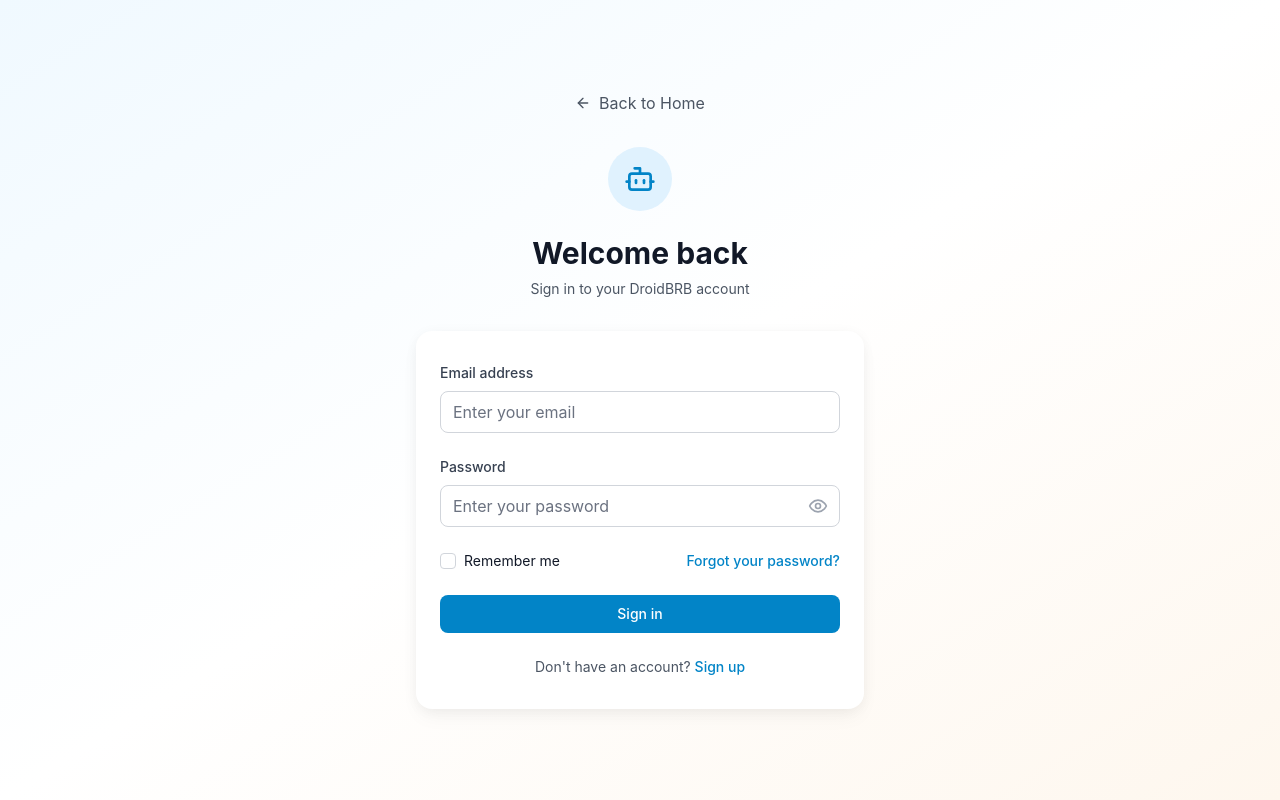
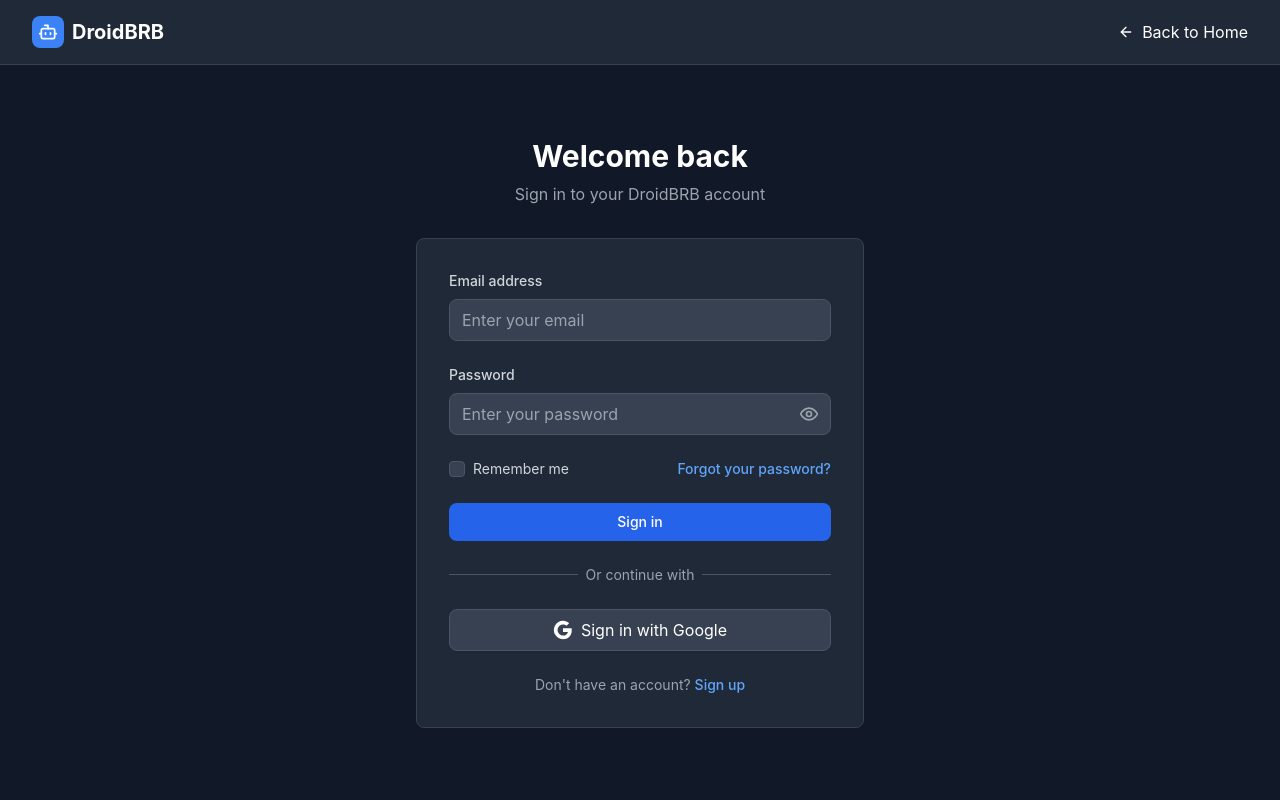
Before and after one commit to falcon766/droidbrb, a React (Create React App) app in the folder client/: page /login in a window 1280 px wide. Shown: the top 800 px of the page. Built offline with nearby package versions, Linux system fonts and the light colour scheme; no server answers.

Commit message:
Add Google authentication and update login page to dark theme

```diff
--- a/client/src/pages/LoginPage.tsx
+++ b/client/src/pages/LoginPage.tsx
@@ -11,7 +11,8 @@
 const LoginPage: React.FC = () => {
   const [showPassword, setShowPassword] = useState(false);
   const [isLoading, setIsLoading] = useState(false);
-  const { login } = useAuth();
+  const [isGoogleLoading, setIsGoogleLoading] = useState(false);
+  const { login, loginWithGoogle } = useAuth();
   const navigate = useNavigate();
   const location = useLocation();
 
@@ -36,49 +37,71 @@
     }
   };
 
+  const handleGoogleLogin = async () => {
+    setIsGoogleLoading(true);
+    try {
+      await loginWithGoogle();
+      toast.success('Welcome back!');
+      navigate(from, { replace: true });
+    } catch (error: any) {
+      toast.error(error.message || 'Failed to login with Google');
+    } finally {
+      setIsGoogleLoading(false);
+    }
+  };
+
   return (
     <>
       <Helmet>
         <title>Login - DroidBRB</title>
       </Helmet>
 
-      <div className="min-h-screen bg-gradient-to-br from-primary-50 via-white to-accent-50 flex items-center justify-center py-12 px-4 sm:px-6 lg:px-8">
-        <div className="max-w-md w-full space-y-8">
+      <div className="min-h-screen bg-gray-900 flex flex-col">
+        {/* Header */}
+        <header className="bg-gray-800 border-b border-gray-700">
+          <div className="max-w-7xl mx-auto px-4 sm:px-6 lg:px-8">
+            <div className="flex justify-between items-center h-16">
+              {/* Logo */}
+              <Link to="/" className="flex items-center space-x-2">
+                <div className="w-8 h-8 bg-blue-500 rounded-lg flex items-center justify-center">
+                  <Bot className="h-5 w-5 text-white" />
+                </div>
+                <span className="text-xl font-bold text-white">DroidBRB</span>
+              </Link>
+
+              {/* Back to Home */}
+              <Link
+                to="/"
+                className="flex items-center space-x-2 text-white hover:text-blue-400 transition-colors"
+              >
+                <ArrowLeft className="h-4 w-4" />
+                <span>Back to Home</span>
+              </Link>
+            </div>
+          </div>
+        </header>
+
+        {/* Main Content */}
+        <div className="flex-1 flex items-center justify-center px-4 sm:px-6 lg:px-8">
           <motion.div
             initial={{ opacity: 0, y: 20 }}
             animate={{ opacity: 1, y: 0 }}
-            transition={{ duration: 0.5 }}
+            transition={{ duration: 0.6 }}
+            className="max-w-md w-full space-y-8"
           >
             <div className="text-center">
-              <Link to="/" className="inline-flex items-center space-x-2 text-gray-600 hover:text-primary-600 transition-colors mb-8">
-                <ArrowLeft className="h-4 w-4" />
-                <span>Back to Home</span>
-              </Link>
-
-              <div className="flex justify-center">
-                <div className="w-16 h-16 bg-primary-100 rounded-full flex items-center justify-center">
-                  <Bot className="h-8 w-8 text-primary-600" />
-                </div>
-              </div>
-
-              <h2 className="mt-6 text-3xl font-bold text-gray-900">
+              <h2 className="text-3xl font-bold text-white mb-2">
                 Welcome back
               </h2>
-              <p className="mt-2 text-sm text-gray-600">
+              <p className="text-gray-400">
                 Sign in to your DroidBRB account
               </p>
             </div>
-          </motion.div>
 
-          <motion.div
-            initial={{ opacity: 0, y: 20 }}
-            animate={{ opacity: 1, y: 0 }}
-            transition={{ duration: 0.5, delay: 0.1 }}
-            className="bg-white py-8 px-6 shadow-soft rounded-xl"
-          >
+            <div className="bg-gray-800 rounded-lg p-8 border border-gray-700">
                           <form className="space-y-6" onSubmit={handleSubmit(onSubmit)}>
                 <div>
-                <label htmlFor="email" className="block text-sm font-medium text-gray-700 mb-2">
+                  <label htmlFor="email" className="block text-sm font-medium text-gray-300 mb-2">
                     Email address
                   </label>
                   <input
@@ -92,18 +115,18 @@
                         message: 'Invalid email address',
                       },
                     })}
-                  className={`w-full px-3 py-2 border rounded-lg focus:outline-none focus:ring-2 focus:ring-primary-500 focus:border-transparent ${
-                    errors.email ? 'border-red-300' : 'border-gray-300'
+                    className={`w-full px-3 py-2 border rounded-lg focus:outline-none focus:ring-2 focus:ring-blue-500 focus:border-transparent bg-gray-700 text-white placeholder-gray-400 ${
+                      errors.email ? 'border-red-500' : 'border-gray-600'
                     }`}
                     placeholder="Enter your email"
                   />
                   {errors.email && (
-                  <p className="mt-1 text-sm text-red-600">{errors.email.message}</p>
+                    <p className="mt-1 text-sm text-red-400">{errors.email.message}</p>
                   )}
                 </div>
 
                 <div>
-                <label htmlFor="password" className="block text-sm font-medium text-gray-700 mb-2">
+                  <label htmlFor="password" className="block text-sm font-medium text-gray-300 mb-2">
                     Password
                   </label>
                   <div className="relative">
@@ -118,8 +141,8 @@
                           message: 'Password must be at least 6 characters',
                         },
                       })}
-                    className={`w-full px-3 py-2 pr-10 border rounded-lg focus:outline-none focus:ring-2 focus:ring-primary-500 focus:border-transparent ${
-                      errors.password ? 'border-red-300' : 'border-gray-300'
+                      className={`w-full px-3 py-2 pr-10 border rounded-lg focus:outline-none focus:ring-2 focus:ring-blue-500 focus:border-transparent bg-gray-700 text-white placeholder-gray-400 ${
+                        errors.password ? 'border-red-500' : 'border-gray-600'
                       }`}
                       placeholder="Enter your password"
                     />
@@ -136,7 +159,7 @@
                     </button>
                   </div>
                   {errors.password && (
-                  <p className="mt-1 text-sm text-red-600">{errors.password.message}</p>
+                    <p className="mt-1 text-sm text-red-400">{errors.password.message}</p>
                   )}
                 </div>
 
@@ -146,15 +169,15 @@
                       id="remember-me"
                       name="remember-me"
                       type="checkbox"
-                    className="h-4 w-4 text-primary-600 focus:ring-primary-500 border-gray-300 rounded"
+                      className="h-4 w-4 text-blue-600 focus:ring-blue-500 border-gray-600 rounded bg-gray-700"
                     />
-                  <label htmlFor="remember-me" className="ml-2 block text-sm text-gray-900">
+                    <label htmlFor="remember-me" className="ml-2 block text-sm text-gray-300">
                       Remember me
                     </label>
                   </div>
 
                   <div className="text-sm">
-                  <Link to="/forgot-password" className="font-medium text-primary-600 hover:text-primary-500">
+                    <Link to="/forgot-password" className="font-medium text-blue-400 hover:text-blue-300">
                       Forgot your password?
                     </Link>
                   </div>
@@ -164,7 +187,7 @@
                   <button
                     type="submit"
                     disabled={isLoading}
-                  className="group relative w-full flex justify-center py-2 px-4 border border-transparent text-sm font-medium rounded-lg text-white bg-primary-600 hover:bg-primary-700 focus:outline-none focus:ring-2 focus:ring-offset-2 focus:ring-primary-500 disabled:opacity-50 disabled:cursor-not-allowed transition-colors"
+                    className="group relative w-full flex justify-center py-2 px-4 border border-transparent text-sm font-medium rounded-lg text-white bg-blue-600 hover:bg-blue-700 focus:outline-none focus:ring-2 focus:ring-offset-2 focus:ring-blue-500 disabled:opacity-50 disabled:cursor-not-allowed transition-colors"
                   >
                     {isLoading ? (
                       <div className="flex items-center">
@@ -177,15 +200,53 @@
                   </button>
                 </div>
 
+                {/* Divider */}
+                <div className="relative">
+                  <div className="absolute inset-0 flex items-center">
+                    <div className="w-full border-t border-gray-600" />
+                  </div>
+                  <div className="relative flex justify-center text-sm">
+                    <span className="px-2 bg-gray-800 text-gray-400">Or continue with</span>
+                  </div>
+                </div>
+
+                {/* Google Sign In */}
+                <div>
+                  <button
+                    type="button"
+                    onClick={handleGoogleLogin}
+                    disabled={isGoogleLoading}
+                    className="w-full flex justify-center items-center px-4 py-2 border border-gray-600 rounded-lg shadow-sm bg-gray-700 text-white hover:bg-gray-600 focus:outline-none focus:ring-2 focus:ring-offset-2 focus:ring-blue-500 disabled:opacity-50 disabled:cursor-not-allowed transition-colors"
+                  >
+                    {isGoogleLoading ? (
+                      <div className="flex items-center">
+                        <div className="animate-spin rounded-full h-4 w-4 border-b-2 border-white mr-2"></div>
+                        Signing in...
+                      </div>
+                    ) : (
+                      <>
+                        <svg className="w-5 h-5 mr-2" viewBox="0 0 24 24">
+                          <path fill="currentColor" d="M22.56 12.25c0-.78-.07-1.53-.2-2.25H12v4.26h5.92c-.26 1.37-1.04 2.53-2.21 3.31v2.77h3.57c2.08-1.92 3.28-4.74 3.28-8.09z"/>
+                          <path fill="currentColor" d="M12 23c2.97 0 5.46-.98 7.28-2.66l-3.57-2.77c-.98.66-2.23 1.06-3.71 1.06-2.86 0-5.29-1.93-6.16-4.53H2.18v2.84C3.99 20.53 7.7 23 12 23z"/>
+                          <path fill="currentColor" d="M5.84 14.09c-.22-.66-.35-1.36-.35-2.09s.13-1.43.35-2.09V7.07H2.18C1.43 8.55 1 10.22 1 12s.43 3.45 1.18 4.93l2.85-2.22.81-.62z"/>
+                          <path fill="currentColor" d="M12 5.38c1.62 0 3.06.56 4.21 1.64l3.15-3.15C17.45 2.09 14.97 1 12 1 7.7 1 3.99 3.47 2.18 7.07l3.66 2.84c.87-2.6 3.3-4.53 6.16-4.53z"/>
+                        </svg>
+                        Sign in with Google
+                      </>
+                    )}
+                  </button>
+                </div>
+
                 <div className="text-center">
-                <p className="text-sm text-gray-600">
+                  <p className="text-sm text-gray-400">
                     Don't have an account?{' '}
-                  <Link to="/register" className="font-medium text-primary-600 hover:text-primary-500">
+                    <Link to="/register" className="font-medium text-blue-400 hover:text-blue-300">
                       Sign up
                     </Link>
                   </p>
                 </div>
               </form>
+            </div>
           </motion.div>
         </div>
       </div>
```
Also changed, not shown: client/src/context/AuthContext.tsx (+37 -1 lines). Lines whose indentation alone changed are shown as unchanged.
